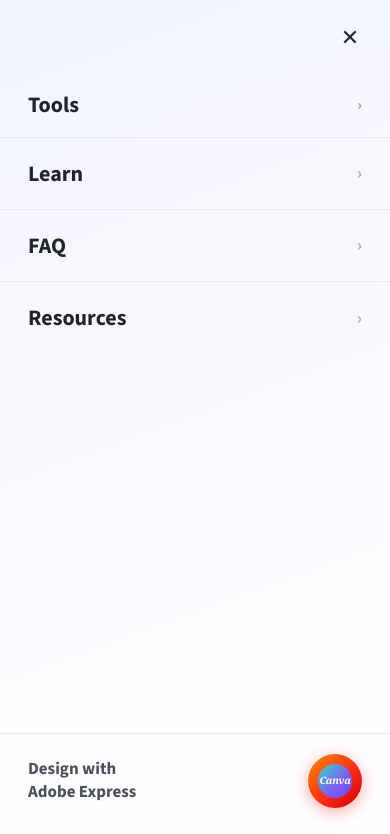
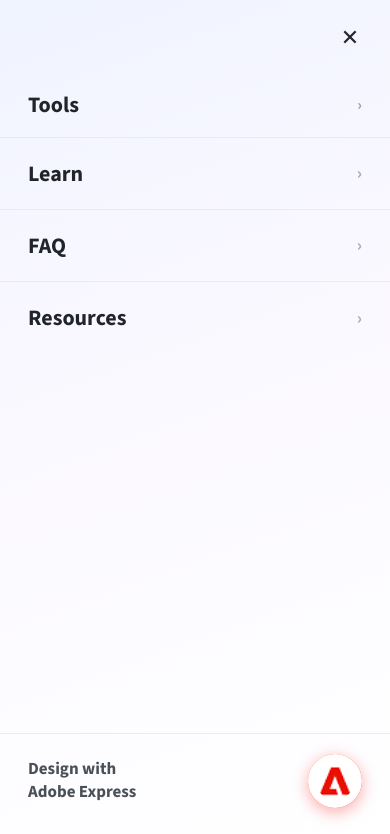
Before and after one commit to Bart19091968/color-tool, a website: page public/blog/complete-guide-color-standards.html in a window 390 px wide. Both pictures are taken after a click on the button "Open menu". Shown: the top 834 px of the page. Drawn offline with nearby package versions, Linux system fonts and the light colour scheme.

Commit message:
Replace Canva footer SVG with Adobe logo in mobile menu — complete-guide-color-standards.html

```diff
--- a/public/blog/complete-guide-color-standards.html
+++ b/public/blog/complete-guide-color-standards.html
@@ -152,11 +152,7 @@
       <div class="mobile-menu-footer">
         <div class="mobile-menu-footer-text">Design with<br/><strong>Adobe Express</strong></div>
         <a href="https://www.adobe.com/express/" target="_blank" rel="noopener sponsored" class="canva-logo-btn" title="Try Adobe Express Free" onclick="closeMenu()">
-          <svg viewBox="0 0 54 54" fill="none" xmlns="http://www.w3.org/2000/svg">
-            <circle cx="27" cy="27" r="27" fill="url(#cg)"/>
-            <defs><linearGradient id="cg" x1="0" y1="0" x2="54" y2="54" gradientUnits="userSpaceOnUse"><stop offset="0%" stop-color="#38d6c8"/><stop offset="60%" stop-color="#7d5ef2"/><stop offset="100%" stop-color="#6c4aff"/></linearGradient></defs>
-            <text x="27" y="32" text-anchor="middle" font-family="Georgia,serif" font-style="italic" font-weight="700" font-size="16" fill="white" letter-spacing="-0.5">Canva</text>
-          </svg>
+          <img src="/logo-adobe.png" width="54" height="54" alt="Adobe Express" style="width:54px;height:54px;border-radius:50%;object-fit:contain;background:#fff;padding:8px"/>
         </a>
       </div>
     </div>
```
